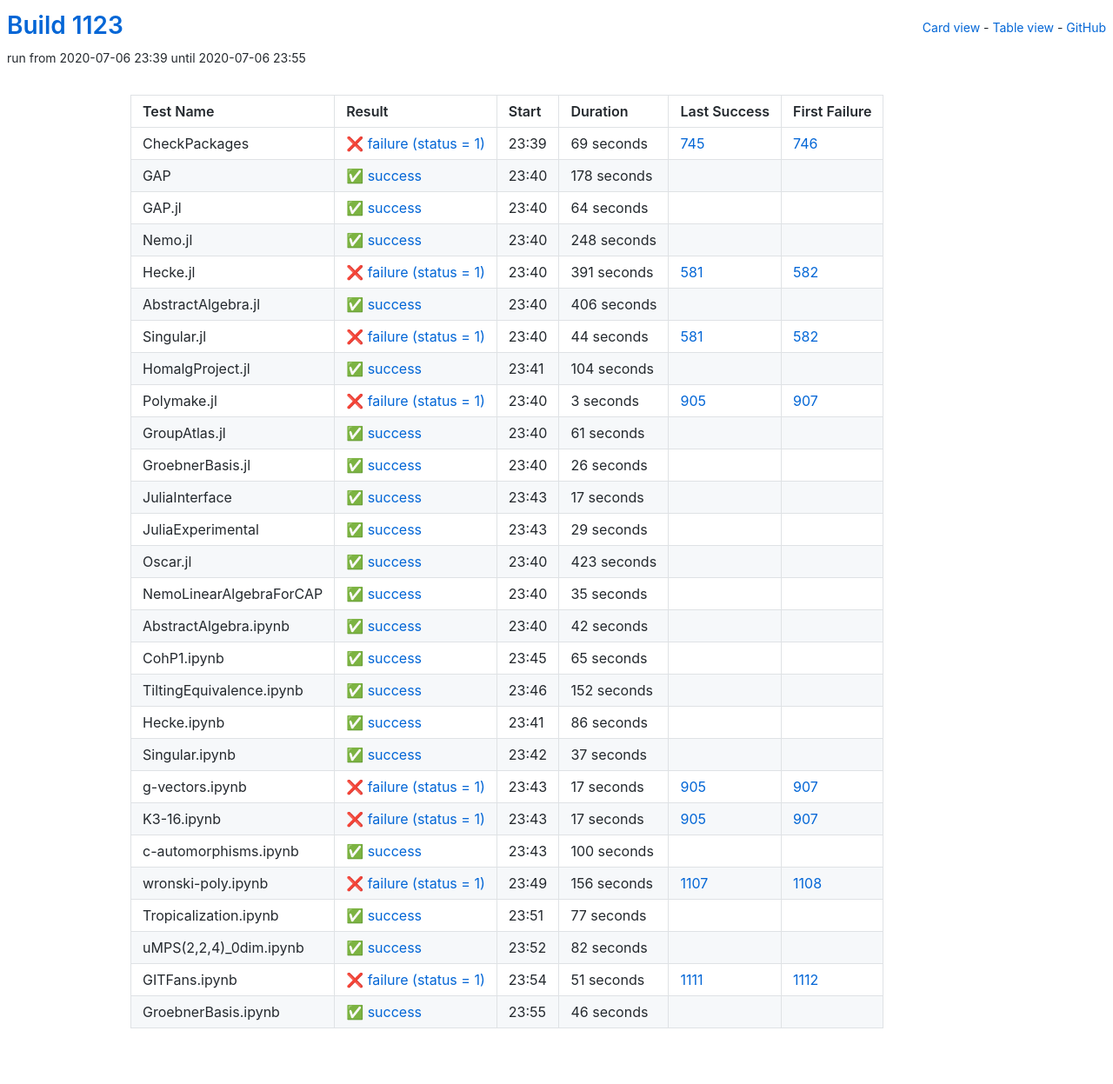
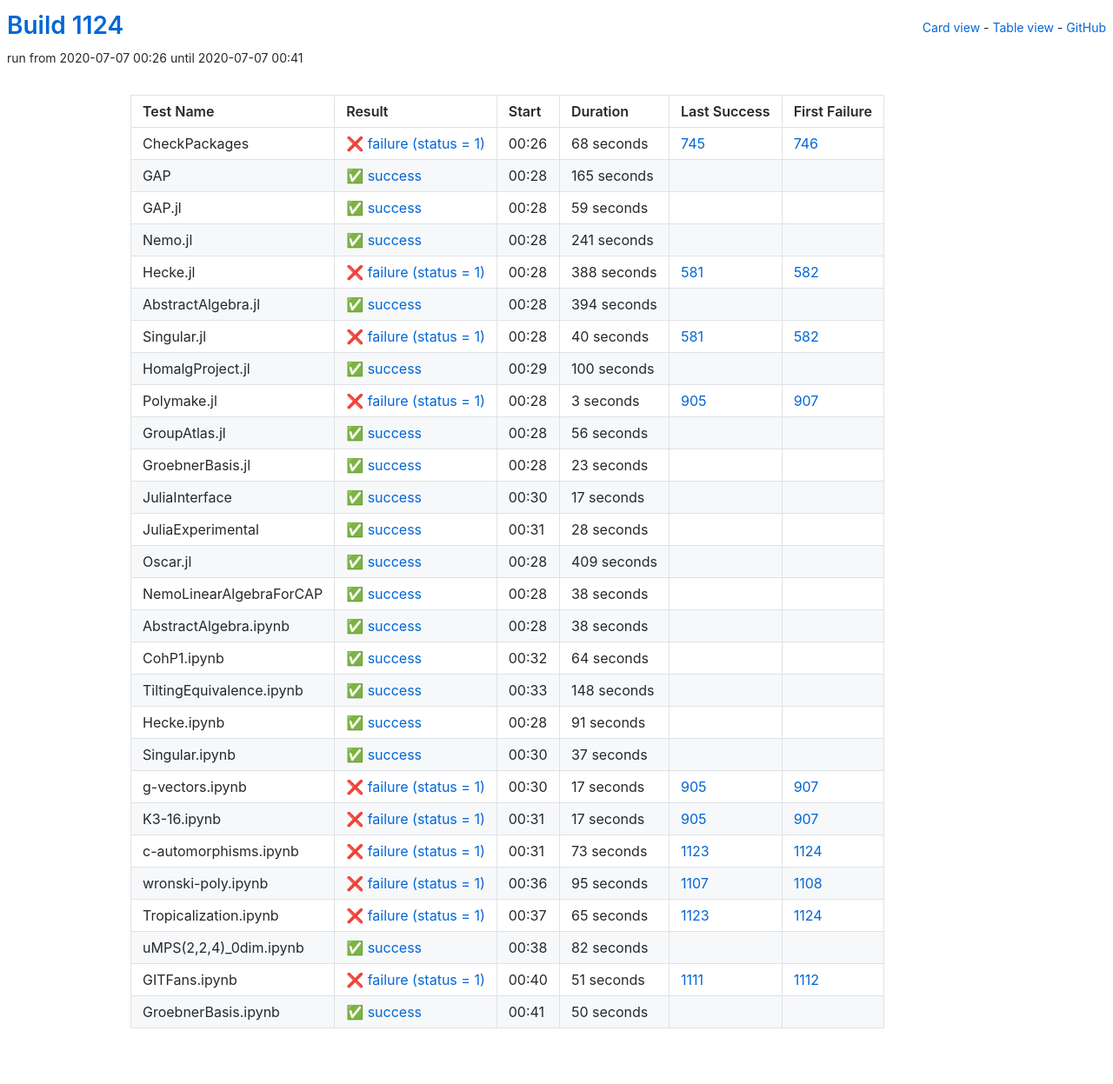
Before and after one commit to oscar-system/oscar-ci-status-1.4, a Jekyll site: the page built from table.html, in a window 1280 px wide. Shown: the whole page at 87% size. Built offline with Jekyll 4.4.1, drawn with Linux system fonts in a browser that asks for light colours.

Commit message:
Build #1124

```diff
--- a/_data/ci.yml
+++ b/_data/ci.yml
@@ -1,6 +1,6 @@
 ---
-build: 1123
-build_url: https://oscarci.mathematik.uni-kl.de/job/oscar-julia-1.4/1123/
+build: 1124
+build_url: https://oscarci.mathematik.uni-kl.de/job/oscar-julia-1.4/1124/
 job: oscar-julia-1.4
 organization: oscar-system
 repo: oscar-ci-status-1.4
@@ -8,104 +8,104 @@ repourl: https://github.com/oscar-system/oscar-ci-status-1.4
 tests:
 - name: CheckPackages
   id: checkpackages
-  log: https://oscarci.mathematik.uni-kl.de/job/oscar-julia-1.4/1123/artifact/logs/build-1123/CheckPackages.log
-  start: 2020-07-06 23:39
+  log: https://oscarci.mathematik.uni-kl.de/job/oscar-julia-1.4/1124/artifact/logs/build-1124/CheckPackages.log
+  start: 2020-07-07 00:26
   success: false
   exitcode: 1
   status: failure
-  duration: 69
+  duration: 68
   last_success: 745
   last_success_url: https://oscarci.mathematik.uni-kl.de/job/oscar-julia-1.4/745/
   first_failure: 746
   first_failure_url: https://oscarci.mathematik.uni-kl.de/job/oscar-julia-1.4/746/
 - name: GAP
   id: gap
-  log: https://oscarci.mathematik.uni-kl.de/job/oscar-julia-1.4/1123/artifact/logs/build-1123/GAP.log
-  start: 2020-07-06 23:40
+  log: https://oscarci.mathematik.uni-kl.de/job/oscar-julia-1.4/1124/artifact/logs/build-1124/GAP.log
+  start: 2020-07-07 00:28
   success: true
   exitcode: 0
   status: success
-  duration: 178
+  duration: 165
   last_success: false
   last_success_url:
   first_failure: false
   first_failure_url:
 - name: GAP.jl
   id: gap-jl
-  log: https://oscarci.mathematik.uni-kl.de/job/oscar-julia-1.4/1123/artifact/logs/build-1123/GAP.jl.log
-  start: 2020-07-06 23:40
+  log: https://oscarci.mathematik.uni-kl.de/job/oscar-julia-1.4/1124/artifact/logs/build-1124/GAP.jl.log
+  start: 2020-07-07 00:28
   success: true
   exitcode: 0
   status: success
-  duration: 64
+  duration: 59
   last_success: false
   last_success_url:
   first_failure: false
   first_failure_url:
 - name: Nemo.jl
   id: nemo-jl
-  log: https://oscarci.mathematik.uni-kl.de/job/oscar-julia-1.4/1123/artifact/logs/build-1123/Nemo.jl.log
-  start: 2020-07-06 23:40
+  log: https://oscarci.mathematik.uni-kl.de/job/oscar-julia-1.4/1124/artifact/logs/build-1124/Nemo.jl.log
+  start: 2020-07-07 00:28
   success: true
   exitcode: 0
   status: success
-  duration: 248
+  duration: 241
   last_success: false
   last_success_url:
   first_failure: false
   first_failure_url:
 - name: Hecke.jl
   id: hecke-jl
-  log: https://oscarci.mathematik.uni-kl.de/job/oscar-julia-1.4/1123/artifact/logs/build-1123/Hecke.jl.log
-  start: 2020-07-06 23:40
+  log: https://oscarci.mathematik.uni-kl.de/job/oscar-julia-1.4/1124/artifact/logs/build-1124/Hecke.jl.log
+  start: 2020-07-07 00:28
   success: false
   exitcode: 1
   status: failure
-  duration: 391
+  duration: 388
   last_success: 581
   last_success_url: https://oscarci.mathematik.uni-kl.de/job/oscar-julia-1.4/581/
   first_failure: 582
   first_failure_url: https://oscarci.mathematik.uni-kl.de/job/oscar-julia-1.4/582/
 - name: AbstractAlgebra.jl
   id: abstractalgebra-jl
-  log: https://oscarci.mathematik.uni-kl.de/job/oscar-julia-1.4/1123/artifact/logs/build-1123/AbstractAlgebra.jl.log
-  start: 2020-07-06 23:40
+  log: https://oscarci.mathematik.uni-kl.de/job/oscar-julia-1.4/1124/artifact/logs/build-1124/AbstractAlgebra.jl.log
+  start: 2020-07-07 00:28
   success: true
   exitcode: 0
   status: success
-  duration: 406
+  duration: 394
   last_success: false
   last_success_url:
   first_failure: false
   first_failure_url:
 - name: Singular.jl
   id: singular-jl
-  log: https://oscarci.mathematik.uni-kl.de/job/oscar-julia-1.4/1123/artifact/logs/build-1123/Singular.jl.log
-  start: 2020-07-06 23:40
+  log: https://oscarci.mathematik.uni-kl.de/job/oscar-julia-1.4/1124/artifact/logs/build-1124/Singular.jl.log
+  start: 2020-07-07 00:28
   success: false
   exitcode: 1
   status: failure
-  duration: 44
+  duration: 40
   last_success: 581
   last_success_url: https://oscarci.mathematik.uni-kl.de/job/oscar-julia-1.4/581/
   first_failure: 582
   first_failure_url: https://oscarci.mathematik.uni-kl.de/job/oscar-julia-1.4/582/
 - name: HomalgProject.jl
   id: homalgproject-jl
-  log: https://oscarci.mathematik.uni-kl.de/job/oscar-julia-1.4/1123/artifact/logs/build-1123/HomalgProject.jl.log
-  start: 2020-07-06 23:41
+  log: https://oscarci.mathematik.uni-kl.de/job/oscar-julia-1.4/1124/artifact/logs/build-1124/HomalgProject.jl.log
+  start: 2020-07-07 00:29
   success: true
   exitcode: 0
   status: success
-  duration: 104
+  duration: 100
   last_success: false
   last_success_url:
   first_failure: false
   first_failure_url:
 - name: Polymake.jl
   id: polymake-jl
-  log: https://oscarci.mathematik.uni-kl.de/job/oscar-julia-1.4/1123/artifact/logs/build-1123/Polymake.jl.log
-  start: 2020-07-06 23:40
+  log: https://oscarci.mathematik.uni-kl.de/job/oscar-julia-1.4/1124/artifact/logs/build-1124/Polymake.jl.log
+  start: 2020-07-07 00:28
   success: false
   exitcode: 1
   status: failure
@@ -116,32 +116,32 @@ tests:
   first_failure_url: https://oscarci.mathematik.uni-kl.de/job/oscar-julia-1.4/907/
 - name: GroupAtlas.jl
   id: groupatlas-jl
-  log: https://oscarci.mathematik.uni-kl.de/job/oscar-julia-1.4/1123/artifact/logs/build-1123/GroupAtlas.jl.log
-  start: 2020-07-06 23:40
+  log: https://oscarci.mathematik.uni-kl.de/job/oscar-julia-1.4/1124/artifact/logs/build-1124/GroupAtlas.jl.log
+  start: 2020-07-07 00:28
   success: true
   exitcode: 0
   status: success
-  duration: 61
+  duration: 56
   last_success: false
   last_success_url:
   first_failure: false
   first_failure_url:
 - name: GroebnerBasis.jl
   id: groebnerbasis-jl
-  log: https://oscarci.mathematik.uni-kl.de/job/oscar-julia-1.4/1123/artifact/logs/build-1123/GroebnerBasis.jl.log
-  start: 2020-07-06 23:40
+  log: https://oscarci.mathematik.uni-kl.de/job/oscar-julia-1.4/1124/artifact/logs/build-1124/GroebnerBasis.jl.log
+  start: 2020-07-07 00:28
   success: true
   exitcode: 0
   status: success
-  duration: 26
+  duration: 23
   last_success: false
   last_success_url:
   first_failure: false
   first_failure_url:
 - name: JuliaInterface
   id: juliainterface
-  log: https://oscarci.mathematik.uni-kl.de/job/oscar-julia-1.4/1123/artifact/logs/build-1123/JuliaInterface.log
-  start: 2020-07-06 23:43
+  log: https://oscarci.mathematik.uni-kl.de/job/oscar-julia-1.4/1124/artifact/logs/build-1124/JuliaInterface.log
+  start: 2020-07-07 00:30
   success: true
   exitcode: 0
   status: success
@@ -152,92 +152,92 @@ tests:
   first_failure_url:
 - name: JuliaExperimental
   id: juliaexperimental
-  log: https://oscarci.mathematik.uni-kl.de/job/oscar-julia-1.4/1123/artifact/logs/build-1123/JuliaExperimental.log
-  start: 2020-07-06 23:43
+  log: https://oscarci.mathematik.uni-kl.de/job/oscar-julia-1.4/1124/artifact/logs/build-1124/JuliaExperimental.log
+  start: 2020-07-07 00:31
   success: true
   exitcode: 0
   status: success
-  duration: 29
+  duration: 28
   last_success: false
   last_success_url:
   first_failure: false
   first_failure_url:
 - name: Oscar.jl
   id: oscar-jl
-  log: https://oscarci.mathematik.uni-kl.de/job/oscar-julia-1.4/1123/artifact/logs/build-1123/Oscar.jl.log
-  start: 2020-07-06 23:40
+  log: https://oscarci.mathematik.uni-kl.de/job/oscar-julia-1.4/1124/artifact/logs/build-1124/Oscar.jl.log
+  start: 2020-07-07 00:28
   success: true
   exitcode: 0
   status: success
-  duration: 423
+  duration: 409
   last_success: false
   last_success_url:
   first_failure: false
   first_failure_url:
 - name: NemoLinearAlgebraForCAP
   id: nemolinearalgebraforcap
-  log: https://oscarci.mathematik.uni-kl.de/job/oscar-julia-1.4/1123/artifact/logs/build-1123/NemoLinearAlgebraForCAP.log
-  start: 2020-07-06 23:40
+  log: https://oscarci.mathematik.uni-kl.de/job/oscar-julia-1.4/1124/artifact/logs/build-1124/NemoLinearAlgebraForCAP.log
+  start: 2020-07-07 00:28
   success: true
   exitcode: 0
   status: success
-  duration: 35
+  duration: 38
   last_success: false
   last_success_url:
   first_failure: false
   first_failure_url:
 - name: AbstractAlgebra.ipynb
   id: abstractalgebra-ipynb
-  log: https://oscarci.mathematik.uni-kl.de/job/oscar-julia-1.4/1123/artifact/logs/build-1123/AbstractAlgebra.ipynb.log
-  start: 2020-07-06 23:40
+  log: https://oscarci.mathematik.uni-kl.de/job/oscar-julia-1.4/1124/artifact/logs/build-1124/AbstractAlgebra.ipynb.log
+  start: 2020-07-07 00:28
   success: true
   exitcode: 0
   status: success
-  duration: 42
+  duration: 38
   last_success: false
   last_success_url:
   first_failure: false
   first_failure_url:
 - name: CohP1.ipynb
   id: cohp1-ipynb
-  log: https://oscarci.mathematik.uni-kl.de/job/oscar-julia-1.4/1123/artifact/logs/build-1123/CohP1.ipynb.log
-  start: 2020-07-06 23:45
+  log: https://oscarci.mathematik.uni-kl.de/job/oscar-julia-1.4/1124/artifact/logs/build-1124/CohP1.ipynb.log
+  start: 2020-07-07 00:32
   success: true
   exitcode: 0
   status: success
-  duration: 65
+  duration: 64
   last_success: false
   last_success_url:
   first_failure: false
   first_failure_url:
 - name: TiltingEquivalence.ipynb
   id: tiltingequivalence-ipynb
-  log: https://oscarci.mathematik.uni-kl.de/job/oscar-julia-1.4/1123/artifact/logs/build-1123/TiltingEquivalence.ipynb.log
-  start: 2020-07-06 23:46
+  log: https://oscarci.mathematik.uni-kl.de/job/oscar-julia-1.4/1124/artifact/logs/build-1124/TiltingEquivalence.ipynb.log
+  start: 2020-07-07 00:33
   success: true
   exitcode: 0
   status: success
-  duration: 152
+  duration: 148
   last_success: false
   last_success_url:
   first_failure: false
   first_failure_url:
 - name: Hecke.ipynb
   id: hecke-ipynb
-  log: https://oscarci.mathematik.uni-kl.de/job/oscar-julia-1.4/1123/artifact/logs/build-1123/Hecke.ipynb.log
-  start: 2020-07-06 23:41
+  log: https://oscarci.mathematik.uni-kl.de/job/oscar-julia-1.4/1124/artifact/logs/build-1124/Hecke.ipynb.log
+  start: 2020-07-07 00:28
   success: true
   exitcode: 0
   status: success
-  duration: 86
+  duration: 91
   last_success: false
   last_success_url:
   first_failure: false
   first_failure_url:
 - name: Singular.ipynb
   id: singular-ipynb
-  log: https://oscarci.mathematik.uni-kl.de/job/oscar-julia-1.4/1123/artifact/logs/build-1123/Singular.ipynb.log
-  start: 2020-07-06 23:42
+  log: https://oscarci.mathematik.uni-kl.de/job/oscar-julia-1.4/1124/artifact/logs/build-1124/Singular.ipynb.log
+  start: 2020-07-07 00:30
   success: true
   exitcode: 0
   status: success
@@ -248,8 +248,8 @@ tests:
   first_failure_url:
 - name: g-vectors.ipynb
   id: g-vectors-ipynb
-  log: https://oscarci.mathematik.uni-kl.de/job/oscar-julia-1.4/1123/artifact/logs/build-1123/g-vectors.ipynb.log
-  start: 2020-07-06 23:43
+  log: https://oscarci.mathematik.uni-kl.de/job/oscar-julia-1.4/1124/artifact/logs/build-1124/g-vectors.ipynb.log
+  start: 2020-07-07 00:30
   success: false
   exitcode: 1
   status: failure
@@ -260,8 +260,8 @@ tests:
   first_failure_url: https://oscarci.mathematik.uni-kl.de/job/oscar-julia-1.4/907/
 - name: K3-16.ipynb
   id: k3-16-ipynb
-  log: https://oscarci.mathematik.uni-kl.de/job/oscar-julia-1.4/1123/artifact/logs/build-1123/K3-16.ipynb.log
-  start: 2020-07-06 23:43
+  log: https://oscarci.mathematik.uni-kl.de/job/oscar-julia-1.4/1124/artifact/logs/build-1124/K3-16.ipynb.log
+  start: 2020-07-07 00:31
   success: false
   exitcode: 1
   status: failure
@@ -272,44 +272,44 @@ tests:
   first_failure_url: https://oscarci.mathematik.uni-kl.de/job/oscar-julia-1.4/907/
 - name: c-automorphisms.ipynb
   id: c-automorphisms-ipynb
-  log: https://oscarci.mathematik.uni-kl.de/job/oscar-julia-1.4/1123/artifact/logs/build-1123/c-automorphisms.ipynb.log
-  start: 2020-07-06 23:43
-  success: true
-  exitcode: 0
-  status: success
-  duration: 100
-  last_success: false
-  last_success_url:
-  first_failure: false
-  first_failure_url:
-- name: wronski-poly.ipynb
-  id: wronski-poly-ipynb
-  log: https://oscarci.mathematik.uni-kl.de/job/oscar-julia-1.4/1123/artifact/logs/build-1123/wronski-poly.ipynb.log
-  start: 2020-07-06 23:49
+  log: https://oscarci.mathematik.uni-kl.de/job/oscar-julia-1.4/1124/artifact/logs/build-1124/c-automorphisms.ipynb.log
+  start: 2020-07-07 00:31
   success: false
   exitcode: 1
   status: failure
-  duration: 156
+  duration: 73
+  last_success: 1123
+  last_success_url: https://oscarci.mathematik.uni-kl.de/job/oscar-julia-1.4/1123/
+  first_failure: 1124
+  first_failure_url: https://oscarci.mathematik.uni-kl.de/job/oscar-julia-1.4/1124/
+- name: wronski-poly.ipynb
+  id: wronski-poly-ipynb
+  log: https://oscarci.mathematik.uni-kl.de/job/oscar-julia-1.4/1124/artifact/logs/build-1124/wronski-poly.ipynb.log
+  start: 2020-07-07 00:36
+  success: false
+  exitcode: 1
+  status: failure
+  duration: 95
   last_success: 1107
   last_success_url: https://oscarci.mathematik.uni-kl.de/job/oscar-julia-1.4/1107/
   first_failure: 1108
   first_failure_url: https://oscarci.mathematik.uni-kl.de/job/oscar-julia-1.4/1108/
 - name: Tropicalization.ipynb
   id: tropicalization-ipynb
-  log: https://oscarci.mathematik.uni-kl.de/job/oscar-julia-1.4/1123/artifact/logs/build-1123/Tropicalization.ipynb.log
-  start: 2020-07-06 23:51
-  success: true
-  exitcode: 0
-  status: success
-  duration: 77
-  last_success: false
-  last_success_url:
-  first_failure: false
-  first_failure_url:
+  log: https://oscarci.mathematik.uni-kl.de/job/oscar-julia-1.4/1124/artifact/logs/build-1124/Tropicalization.ipynb.log
+  start: 2020-07-07 00:37
+  success: false
+  exitcode: 1
+  status: failure
+  duration: 65
+  last_success: 1123
+  last_success_url: https://oscarci.mathematik.uni-kl.de/job/oscar-julia-1.4/1123/
+  first_failure: 1124
+  first_failure_url: https://oscarci.mathematik.uni-kl.de/job/oscar-julia-1.4/1124/
 - name: uMPS(2,2,4)_0dim.ipynb
   id: umps-2-2-4-0dim-ipynb
-  log: https://oscarci.mathematik.uni-kl.de/job/oscar-julia-1.4/1123/artifact/logs/build-1123/uMPS-2-2-4-_0dim.ipynb.log
-  start: 2020-07-06 23:52
+  log: https://oscarci.mathematik.uni-kl.de/job/oscar-julia-1.4/1124/artifact/logs/build-1124/uMPS-2-2-4-_0dim.ipynb.log
+  start: 2020-07-07 00:38
   success: true
   exitcode: 0
   status: success
@@ -320,8 +320,8 @@ tests:
   first_failure_url:
 - name: GITFans.ipynb
   id: gitfans-ipynb
-  log: https://oscarci.mathematik.uni-kl.de/job/oscar-julia-1.4/1123/artifact/logs/build-1123/GITFans.ipynb.log
-  start: 2020-07-06 23:54
+  log: https://oscarci.mathematik.uni-kl.de/job/oscar-julia-1.4/1124/artifact/logs/build-1124/GITFans.ipynb.log
+  start: 2020-07-07 00:40
   success: false
   exitcode: 1
   status: failure
@@ -332,12 +332,12 @@ tests:
   first_failure_url: https://oscarci.mathematik.uni-kl.de/job/oscar-julia-1.4/1112/
 - name: GroebnerBasis.ipynb
   id: groebnerbasis-ipynb
-  log: https://oscarci.mathematik.uni-kl.de/job/oscar-julia-1.4/1123/artifact/logs/build-1123/GroebnerBasis.ipynb.log
-  start: 2020-07-06 23:55
+  log: https://oscarci.mathematik.uni-kl.de/job/oscar-julia-1.4/1124/artifact/logs/build-1124/GroebnerBasis.ipynb.log
+  start: 2020-07-07 00:41
   success: true
   exitcode: 0
   status: success
-  duration: 46
+  duration: 50
   last_success: false
   last_success_url:
   first_failure: false
```
Also changed, not shown: README.md.
